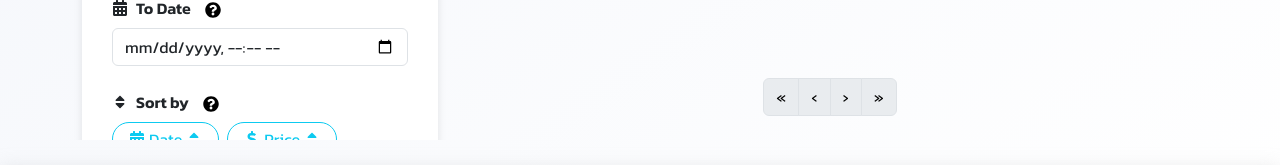
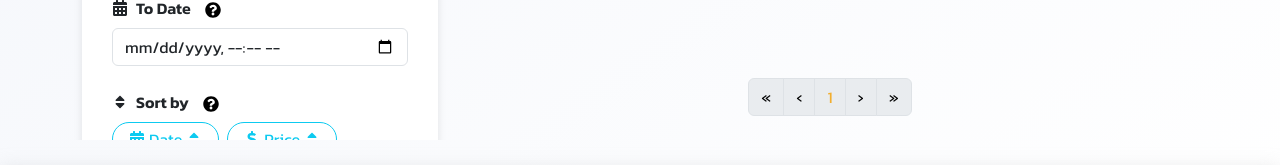
Before and after one commit to goddessesss/TabletopClient, a React (Vite) app: page /events in a window 1280 px wide. Shown: the part 717-885 px from the top of the page. Built offline with nearby package versions, Linux system fonts and the light colour scheme; no server answers.

Commit message:
Fixed pagination

```diff
--- a/src/App.jsx
+++ b/src/App.jsx
@@ -14,7 +14,7 @@ function App() {
     <div className="App">
       {!isAdminRoute && <Navbar />}
       <AppRouter />
-      <Footer/>
+      {!isAdminRoute && <Footer/>}
     </div>
   );
 }
--- a/src/components/Pagination.jsx
+++ b/src/components/Pagination.jsx
@@ -6,19 +6,28 @@ function Pagination({ currentPage, totalPages, onPageChange }) {
     const items = [];
     const delta = 2;
 
-    if (currentPage - delta > 1) {
+    const activeStyle = {
+        backgroundColor: 'gold',
+        borderColor: 'gold',
+        color: 'black'
+    };
+    const normalStyle = { color: 'black' };
+
+    const isFirst = currentPage === 1;
     items.push(
       <BootstrapPagination.Item
         key={1}
+        active={isFirst}
+        disabled={isFirst}
         onClick={() => onPageChange(1)}
-          style={{ color: 'black' }}
+        style={isFirst ? activeStyle : normalStyle}
       >
         1
       </BootstrapPagination.Item>
     );
+
     if (currentPage - delta > 2) {
       items.push(<BootstrapPagination.Ellipsis key="start-ellipsis" />);
-      }
     }
 
     for (
@@ -35,8 +44,8 @@ function Pagination({ currentPage, totalPages, onPageChange }) {
           disabled={isActive}
           style={
             isActive
-              ? { backgroundColor: 'gold', borderColor: 'gold', color: 'black' }
-              : { color: 'black' }
+              ? activeStyle
+              : normalStyle
           }
         >
           {i}
@@ -45,14 +54,18 @@ function Pagination({ currentPage, totalPages, onPageChange }) {
     }
 
     if (currentPage + delta < totalPages - 1) {
-      if (currentPage + delta < totalPages - 2) {
       items.push(<BootstrapPagination.Ellipsis key="end-ellipsis" />);
     }
+
+    if (totalPages > 1) {
+      const isLast = currentPage === totalPages;
       items.push(
         <BootstrapPagination.Item
           key={totalPages}
+          active={isLast}
+          disabled={isLast}
           onClick={() => onPageChange(totalPages)}
-          style={{ color: 'black' }}
+          style={isLast ? activeStyle : normalStyle}
         >
           {totalPages}
         </BootstrapPagination.Item>
```
Lines whose indentation alone changed are shown as unchanged.
